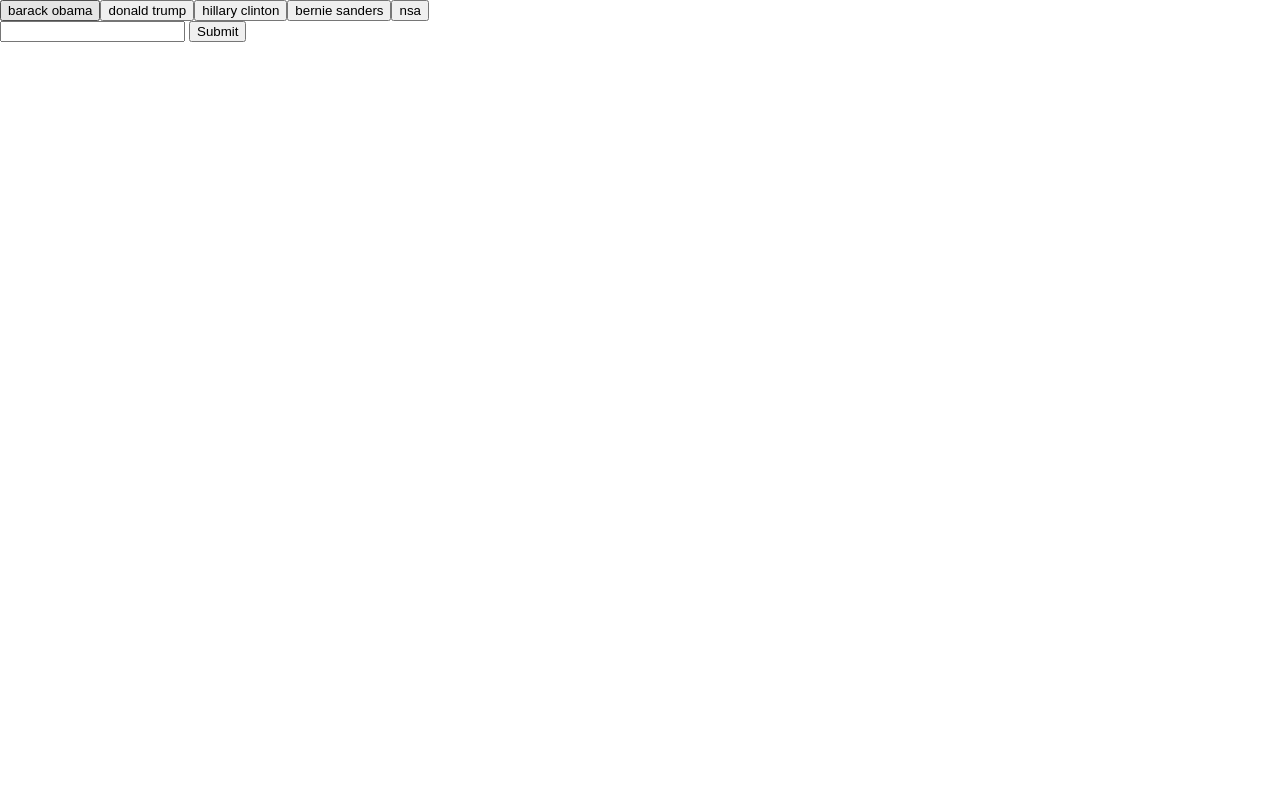
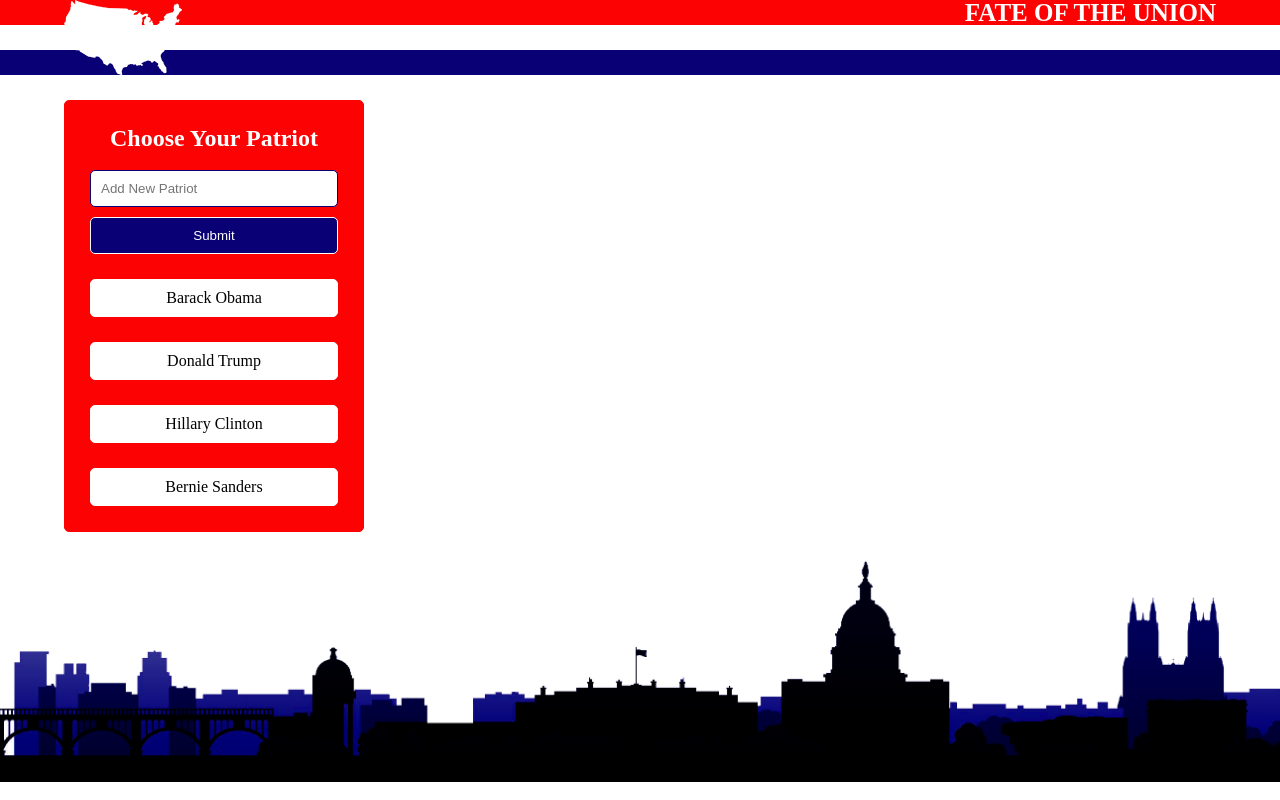
Before and after one commit to AdamMattas/API_Giphy, a PHP site: page / in a window 1280 px wide. Run offline with PHP 8.4, Linux system fonts and the light colour scheme; some libraries are stand-ins or nearby versions.

Commit message:
added more styling

```diff
--- a/assets/css/style.css
+++ b/assets/css/style.css
@@ -1,7 +1,164 @@
+/*begin global styling*/
+*{
+  box-sizing: border-box;
+  margin: 0;
+}
+
+html, body{
+	height: 100%;
+}
+
+body{
+  padding: 0px;
+  margin: 0px;
+}
+
+h1{
+  display: block;
+  font-size: 2em;
+  margin-top: 0.67em;
+  margin-bottom: 0.67em;
+  margin-left: 0;
+  margin-right: 0;
+  font-weight: bold;
+}
+
+h2 {
+    display: block;
+    font-size: 1.5em;
+    margin-top: 0.83em;
+    margin-bottom: 0.83em;
+    margin-left: 0;
+    margin-right: 0;
+    font-weight: bold;
+}
+
+h3 {
+    display: block;
+    font-size: 1.17em;
+    margin-top: 1em;
+    margin-bottom: 1em;
+    margin-left: 0;
+    margin-right: 0;
+    font-weight: bold;
+}
+/*end global styling*/
+.patriot{
+	text-align: center;
+	color: #FFFFFF;
+	margin-top: 0px;
+}
+
+.text-field{
+	width: 100%;
+	background-color: #FFFFFF;
+	border: 1px solid #090075;
+	border-radius: 5px;
+	padding: 10PX;
+}
+
+.submit{
+	text-align: center;
+	width: 100%;
+	color: #FFFFFF;
+	background-color: #090075;
+	border: 1px solid #FFFFFF;
+	border-radius: 5px;
+	padding: 10px 0px 10px 0px;
+	margin-top: 10px;
+	cursor: pointer;
+}
+
 .news{
-
+	text-align: center;
+	width: 100%;
+	background-color: #FFFFFF;
+	border: 1px solid #FFFFFF;
+	border-radius: 5px;
+	padding: 10px 25px 10px 25px;
+	margin-top: 25px;
+	cursor: pointer;
 }
 
 .news-image{
 
 }
+
+.page-wrapper{
+	height: 100%;
+}
+
+.header{
+	margin-bottom: 25px;
+}
+
+.header1{
+	height: 25px;
+	background-color: #fc0202;
+}
+
+.header2{
+	height: 25px;
+	background-color: white;
+}
+
+.header3{
+	height: 25px;
+	background-color: #090075;
+}
+
+.head-wrapper{
+	position: absolute;
+	width: 90%;
+	height: 75px;
+	top: 0;
+	left: 0;
+	right: 0;
+	margin: 0 auto;
+}
+
+.emblem-left{
+	background-image: url("../images/usa2.png");
+	width: 118px;
+	height: 75px;
+	float: left;
+}
+
+.title{
+	float: right;
+	color: #FFFFFF;
+	font-size: 25px;
+	margin-top: 0;
+	margin-bottom: 0;
+}
+
+.content-wrapper{
+	position: relative;
+	width: 90%;
+	/*height: 100%;*/
+	margin: 0 auto;
+}
+
+.side-wrapper{
+	width: 300px;
+	/*height: 100%;*/
+	border: 1px solid #fc0202;
+	border-radius: 5px;
+	background-color: #fc0202;
+	padding: 25px;
+}
+
+.item{
+	position: relative;
+	z-index: 100;
+}
+
+.footer{
+	position: relative;
+	background-image: url("../images/washington.png");
+	width: 100%;
+	height: auto;
+	background-size: cover;
+  min-height: 250px;
+  z-index: 99;
+}
--- a/assets/javascript/script.js
+++ b/assets/javascript/script.js
@@ -1,5 +1,5 @@
 //initialized global variables
-var news = ['barack obama', 'donald trump', 'hillary clinton', 'bernie sanders', 'nsa'];
+var news = ['Barack Obama', 'Donald Trump', 'Hillary Clinton', 'Bernie Sanders'];
 
 // wrapped jquery in document ready function
 $(document).on('ready', function(){
@@ -52,7 +52,7 @@ $(document).on('ready', function(){
 		for (var i = 0; i < news.length; i++){
 
 			//dynamicaly generates buttons for each news theme in the array
-	    var a = $('<button>') //created a new button element
+	    var a = $('<div>') //created a new button element
 	    a.addClass('news'); //added a class
 	    a.attr('data-name', news[i]); //added a data-attribute
 	    a.text(news[i]); //added the button's text
--- a/index.html
+++ b/index.html
@@ -21,23 +21,43 @@
 
 		<!-- begin header section -->
 		<div class="header">
+			<div class="header1"></div>
+			<div class="header2"></div>
+			<div class="header3"></div>
 			<div class="head-wrapper">
-				<div class="title"></div>
+				<div class="emblem-left"></div>
+				<h1 class="title">FATE OF THE UNION</h1>
 			</div>
 		</div>
 		<!-- end header section -->
 
-		<!-- div for existing and dynamic buttons -->
-		<div id="button-area"></div>
+		<div class="content-wrapper">
 
-		<!-- add new button from text field -->
-		<input id="new-news" type="text">
-		<button id="add-news">Submit</button>
+			<div class="side-wrapper">
 
-		<!-- div container for images and ratings -->
-		<div id="image-area">
-			<div id="rating"></div>
+				<h2 class="patriot">Choose Your Patriot</h2>
+
+				<!-- form to add new button from text field -->
+				<form id="news-form">
+			    <input type="text" id="new-news" class="text-field" placeholder="Add New Patriot"><br>
+
+			    <!-- Button triggers new news button to be added -->
+			    <input id="add-news" class="submit" type="submit" value="Submit">
+		  	</form>
+
+				<!-- div for existing and dynamic buttons -->
+				<div id="button-area"></div>
+
+			</div>
+
+			<!-- div container for images and ratings -->
+			<div id="image-area">
+				<div id="rating"></div>
+			</div>
+
 		</div>
+
+		<div class="footer"></div>
 
 	</div>
 	<!-- end wrapper for entire page -->
```
Also changed, not shown: assets/images/emblem.png (added), assets/images/usa.png (added), assets/images/usa2.png (added), assets/images/washington.png (added), assets/images/white_house.png (added).
